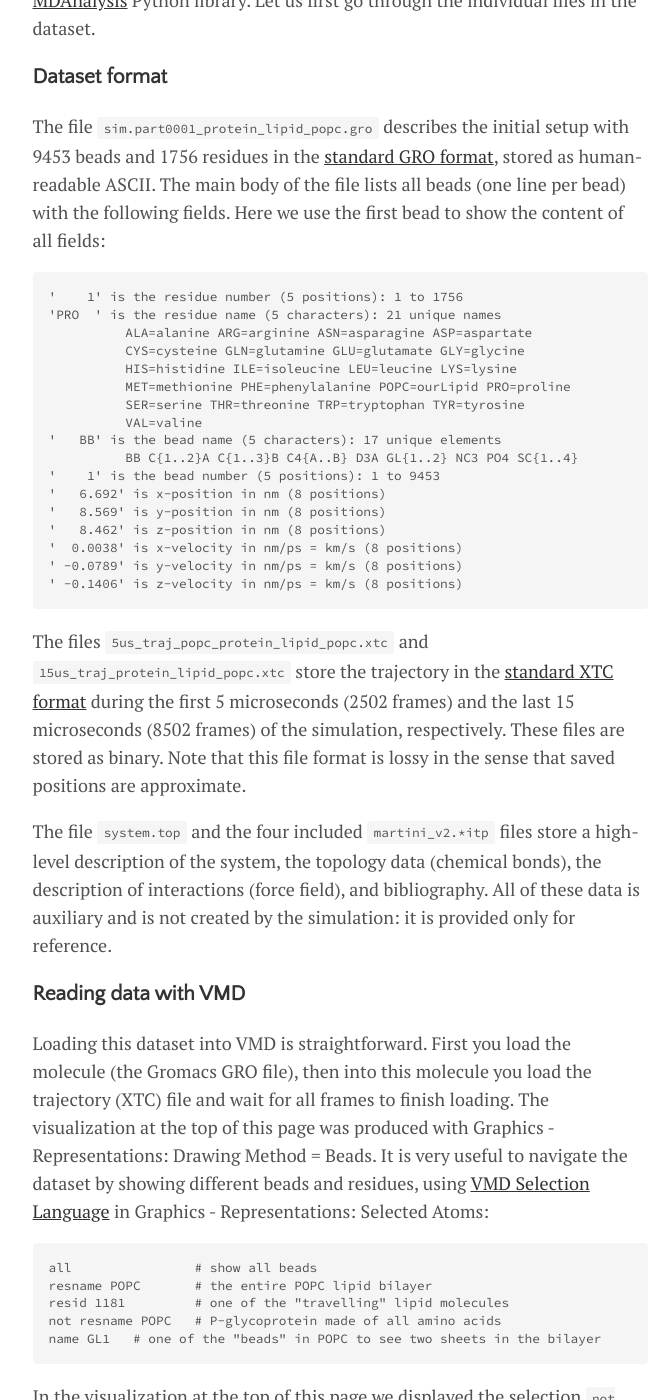
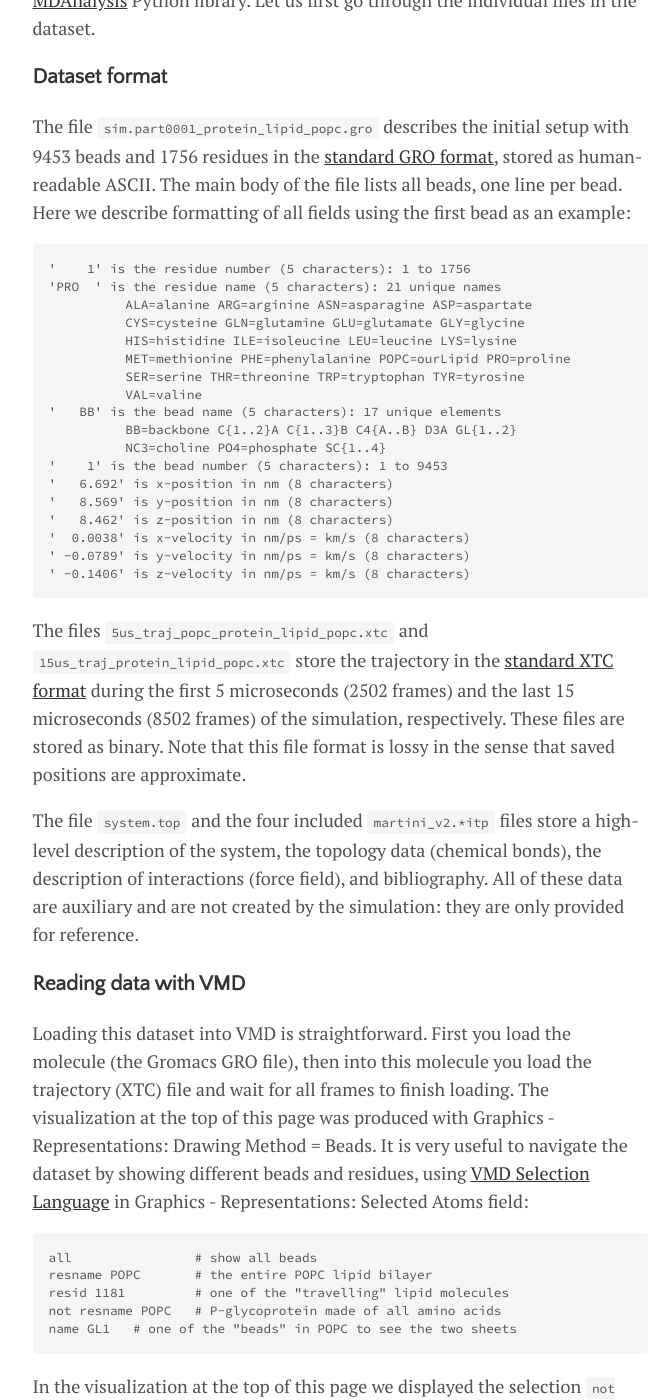
Before and after one commit to WestGrid/visualizeThis, a Jekyll site: the page built from menu/scientific.md, in a window 1280 px wide and 1400 px high, scrolled down 1650 px. Shown: the whole window, without its empty margins (300-970 px from the left). Built offline with Jekyll 4.4.1, drawn with Linux system fonts in a browser that asks for light colours; some of the changed text lies outside the part shown.

Commit message:
2018-Sep-12 12:56

````diff
--- a/menu/scientific.md
+++ b/menu/scientific.md
@@ -11,8 +11,9 @@
 molecules. The protein structure is a P-glycoprotein (P-gp) embedded into the cell's membrane. Such
 proteins are responsible for the translocation of a wide range of compounds across membranes.
 
-A simple visualization with VMD (below) shows the horizontal cell membrane along with the embedded
-vertical protein. To further differentiate the two, we rendered the protein beads as larger spheres.
+A simple visualization with <a href="https://www.ks.uiuc.edu/Research/vmd" target="_blank">VMD</a>
+(below) shows the horizontal cell membrane along with the embedded vertical protein. To further
+differentiate the two, we rendered the protein beads as larger spheres.
 
 ![alt text]({{ site.baseurl }}/assets/img/both.png "cell membrane with embedded protein")
 
@@ -33,19 +34,19 @@
 ## How to read the data
 
 The dataset was stored in the standard Gromacs trajectory output format, so it can be easily read with
-any compatible software, e.g., with [VMD](https://www.ks.uiuc.edu/Research/vmd) or with
-[MDAnalysis](https://www.mdanalysis.org) Python library. Let us first go through the individual files in
-the dataset.
+any compatible software, e.g., with <a href="https://www.ks.uiuc.edu/Research/vmd"
+target="_blank">VMD</a> or with <a href="https://www.mdanalysis.org" target="_blank">MDAnalysis</a>
+Python library. Let us first go through the individual files in the dataset.
 
 ### Dataset format
 
 The file `sim.part0001_protein_lipid_popc.gro` describes the initial setup with 9453 beads and 1756
-residues in the [standard GRO format](http://manual.gromacs.org/current/online/gro.html), stored as
-human-readable ASCII. The main body of the file lists all beads (one line per bead) with the following
-fields. Here we use the first bead to show the content of all fields:
+residues in the <a href="http://manual.gromacs.org/current/online/gro.html" target="_blank">standard GRO
+format</a>, stored as human-readable ASCII. The main body of the file lists all beads, one line per
+bead. Here we describe formatting of all fields using the first bead as an example:
 
 ```text
-'    1' is the residue number (5 positions): 1 to 1756
+'    1' is the residue number (5 characters): 1 to 1756
 'PRO  ' is the residue name (5 characters): 21 unique names
           ALA=alanine ARG=arginine ASN=asparagine ASP=aspartate
           CYS=cysteine GLN=glutamine GLU=glutamate GLY=glycine
@@ -54,42 +55,43 @@
           SER=serine THR=threonine TRP=tryptophan TYR=tyrosine
           VAL=valine
 '   BB' is the bead name (5 characters): 17 unique elements
-          BB C{1..2}A C{1..3}B C4{A..B} D3A GL{1..2} NC3 PO4 SC{1..4}
-'    1' is the bead number (5 positions): 1 to 9453
-'   6.692' is x-position in nm (8 positions)
-'   8.569' is y-position in nm (8 positions)
-'   8.462' is z-position in nm (8 positions)
-'  0.0038' is x-velocity in nm/ps = km/s (8 positions)
-' -0.0789' is y-velocity in nm/ps = km/s (8 positions)
-' -0.1406' is z-velocity in nm/ps = km/s (8 positions)
+          BB=backbone C{1..2}A C{1..3}B C4{A..B} D3A GL{1..2}
+          NC3=choline PO4=phosphate SC{1..4}
+'    1' is the bead number (5 characters): 1 to 9453
+'   6.692' is x-position in nm (8 characters)
+'   8.569' is y-position in nm (8 characters)
+'   8.462' is z-position in nm (8 characters)
+'  0.0038' is x-velocity in nm/ps = km/s (8 characters)
+' -0.0789' is y-velocity in nm/ps = km/s (8 characters)
+' -0.1406' is z-velocity in nm/ps = km/s (8 characters)
 ```
 
 The files `5us_traj_popc_protein_lipid_popc.xtc` and `15us_traj_protein_lipid_popc.xtc` store the
-trajectory in the [standard XTC format](http://manual.gromacs.org/current/online/xtc.html) during the
-first 5 microseconds (2502 frames) and the last 15 microseconds (8502 frames) of the simulation,
-respectively. These files are stored as binary. Note that this file format is lossy in the sense that
-saved positions are approximate.
+trajectory in the <a href="http://manual.gromacs.org/current/online/xtc.html" target="_blank">standard
+XTC format</a> during the first 5 microseconds (2502 frames) and the last 15 microseconds (8502 frames)
+of the simulation, respectively. These files are stored as binary. Note that this file format is lossy in
+the sense that saved positions are approximate.
 
 The file `system.top` and the four included `martini_v2.*itp` files store a high-level description of the
 system, the topology data (chemical bonds), the description of interactions (force field), and
-bibliography. All of these data is auxiliary and is not created by the simulation: it is provided only
-for reference.
+bibliography. All of these data are auxiliary and are not created by the simulation: they are only
+provided for reference.
 
 ### Reading data with VMD
 
 Loading this dataset into VMD is straightforward. First you load the molecule (the Gromacs GRO file),
 then into this molecule you load the trajectory (XTC) file and wait for all frames to finish loading. The
 visualization at the top of this page was produced with Graphics - Representations: Drawing Method =
-Beads. It is very useful to navigate the dataset by showing different beads and residues, using
-[VMD Selection Language](https://www.ks.uiuc.edu/Research/vmd/vmd-1.3/ug/node132.html) in Graphics -
-Representations: Selected Atoms:
+Beads. It is very useful to navigate the dataset by showing different beads and residues, using <a
+href="https://www.ks.uiuc.edu/Research/vmd/vmd-1.3/ug/node132.html" target="_blank">VMD Selection
+Language</a> in Graphics - Representations: Selected Atoms field:
 
 ```text
 all                # show all beads
 resname POPC       # the entire POPC lipid bilayer
 resid 1181         # one of the "travelling" lipid molecules
 not resname POPC   # P-glycoprotein made of all amino acids
-name GL1   # one of the "beads" in POPC to see two sheets in the bilayer
+name GL1   # one of the "beads" in POPC to see the two sheets
 ```
 
 In the visualization at the top of this page we displayed the selection `not resname POPC` as larger
````
Also changed, not shown: other parts of menu/scientific.md (+3 -0 lines).
